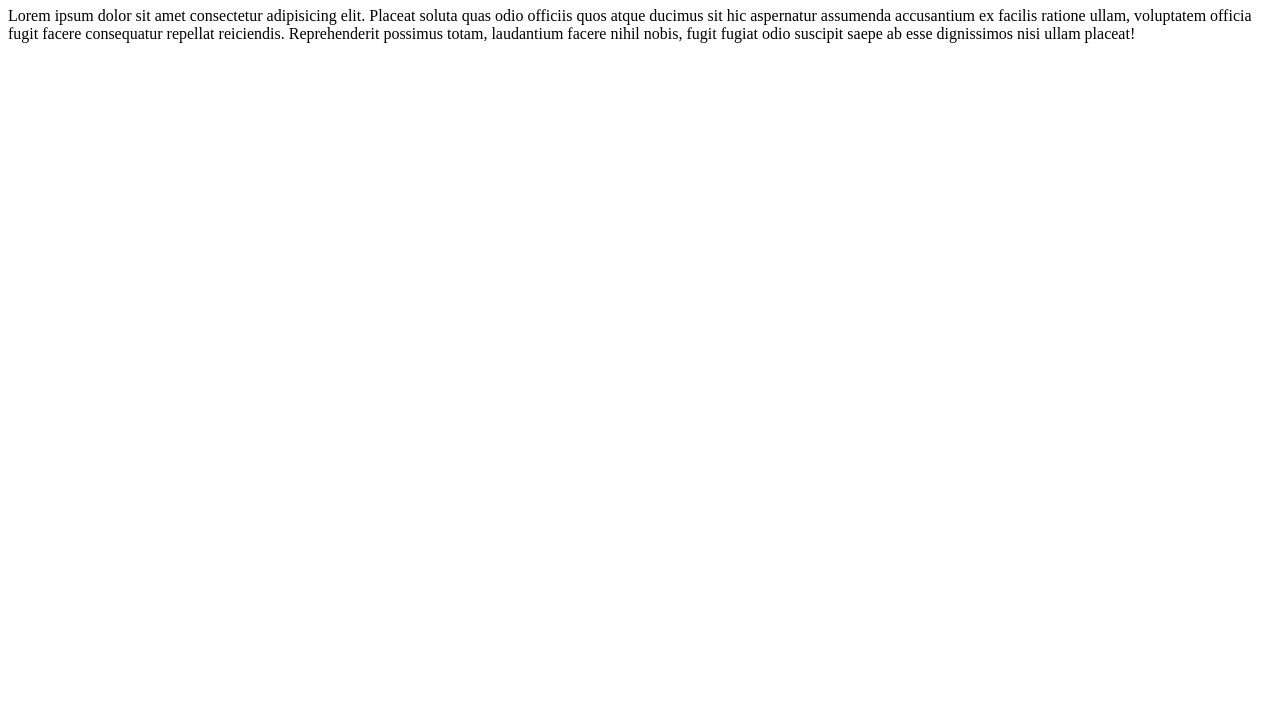
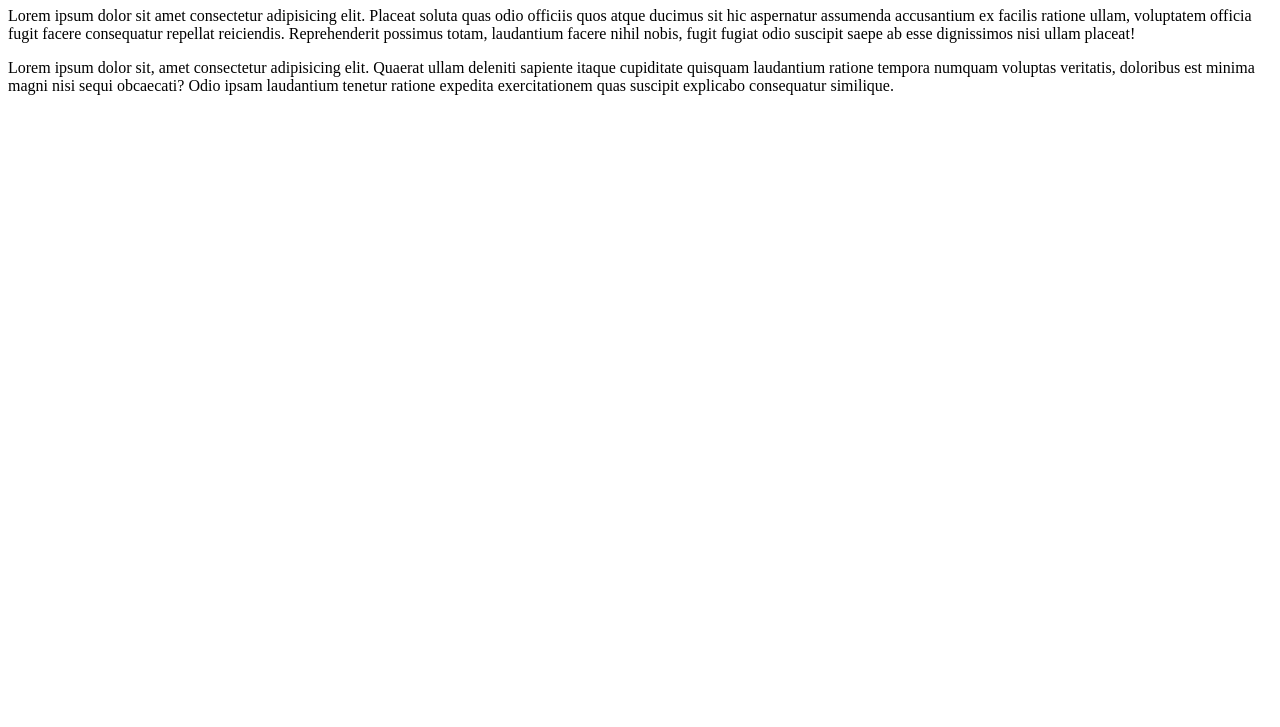
Before and after one commit to GithubKavita83600/kavita, a plain HTML site: page second.html in a window 1280 px wide. Shown: the part 73-800 px from the top of the page. Drawn offline with Linux system fonts and the light colour scheme.

Commit message:
second file again commit

```diff
--- a/second.html
+++ b/second.html
@@ -8,5 +8,7 @@
 <body>
     <h1>hello</h1>
     <p>Lorem ipsum dolor sit amet consectetur adipisicing elit. Placeat soluta quas odio officiis quos atque ducimus sit hic aspernatur assumenda accusantium ex facilis ratione ullam, voluptatem officia fugit facere consequatur repellat reiciendis. Reprehenderit possimus totam, laudantium facere nihil nobis, fugit fugiat odio suscipit saepe ab esse dignissimos nisi ullam placeat!</p>
+    <p>Lorem ipsum dolor sit, amet consectetur adipisicing elit. Quaerat ullam deleniti sapiente itaque cupiditate quisquam laudantium ratione tempora numquam voluptas veritatis, doloribus est minima magni nisi sequi obcaecati? Odio ipsam laudantium tenetur ratione expedita exercitationem quas suscipit explicabo consequatur similique.
+    </p>
 </body>
 </html>
```
